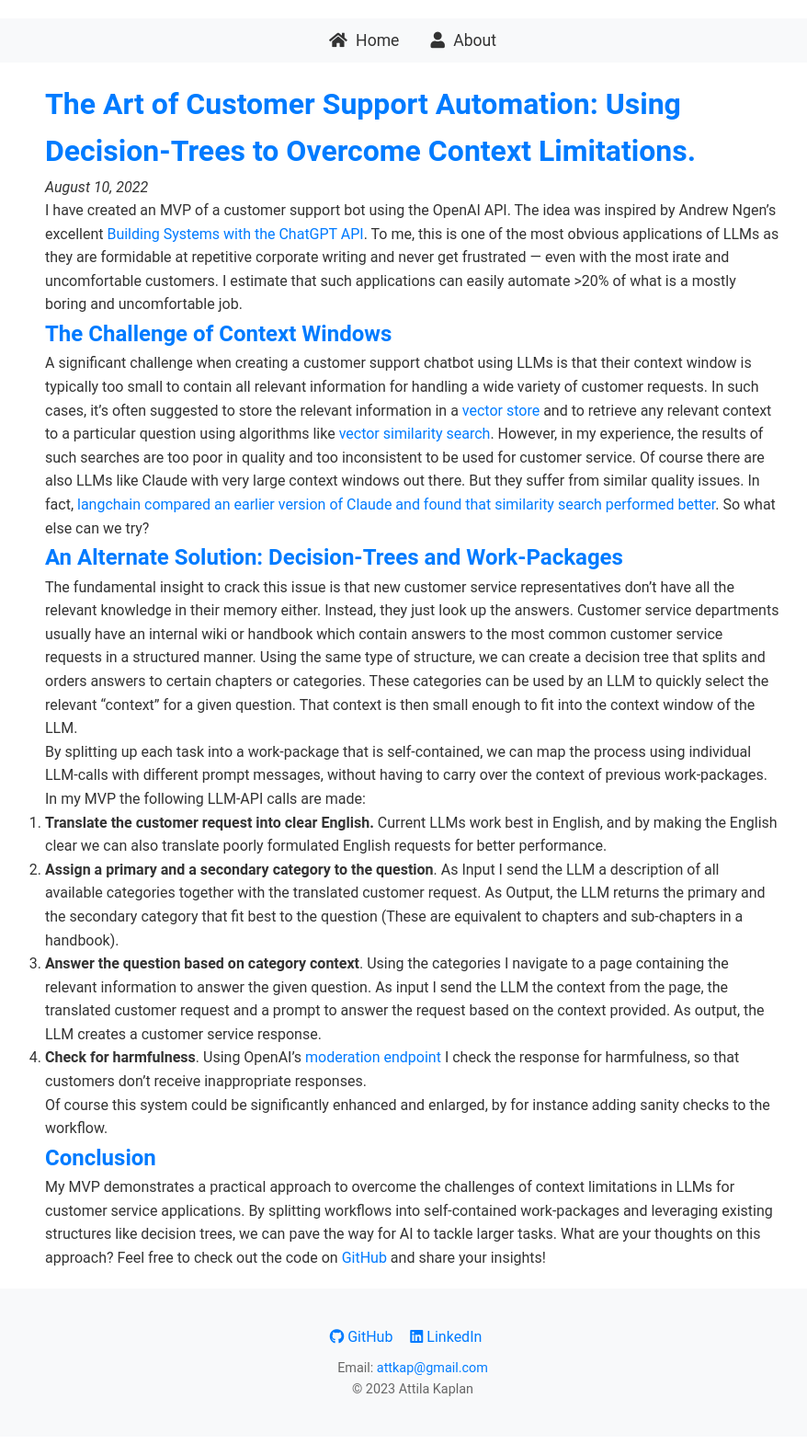
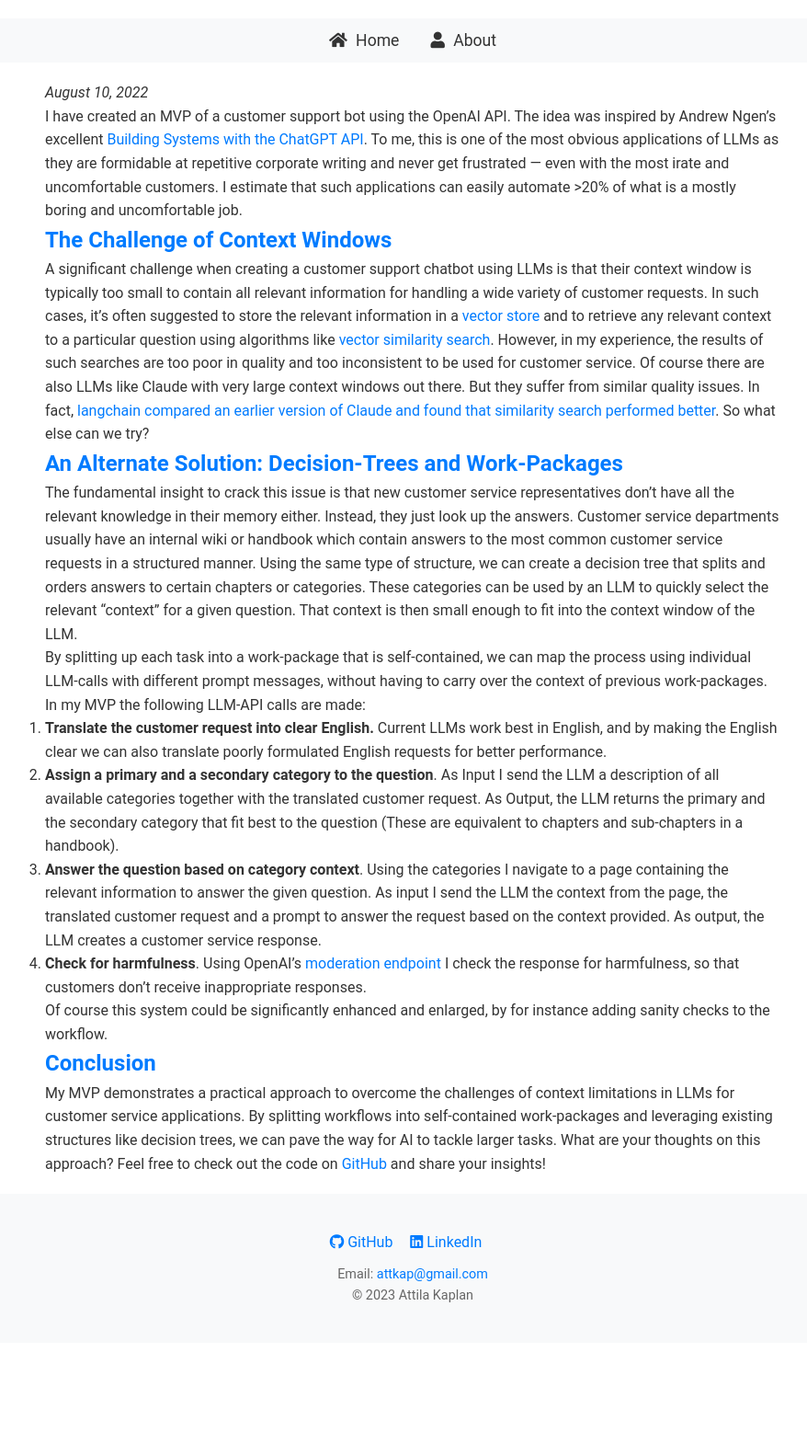
Before and after one commit to attkap/attkap.github.io, a Jekyll site: the page built from _posts/22-08-10-sample-post.md, in a window 1280 px wide. Shown: the whole page at 92% size, without its empty margins (191-1069 px from the left). Built offline with Jekyll 4.4.1, drawn with Linux system fonts in a browser that asks for light colours; after the commit the page ends 1480 px from its top, so only the background shows below that.

Commit message:
new blogpost

```diff
--- a/_posts/22-08-10-sample-post.md
+++ b/_posts/22-08-10-sample-post.md
@@ -2,8 +2,6 @@
 layout: default
 title: "The Art of Customer Support Automation: Using Decision-Trees to Overcome Context Limitations."
 ---
-
-# The Art of Customer Support Automation: Using Decision-Trees to Overcome Context Limitations.
 
 *{{ page.date | date: "%B %d, %Y" }}*
 
```
Also changed, not shown: 1 other file.
